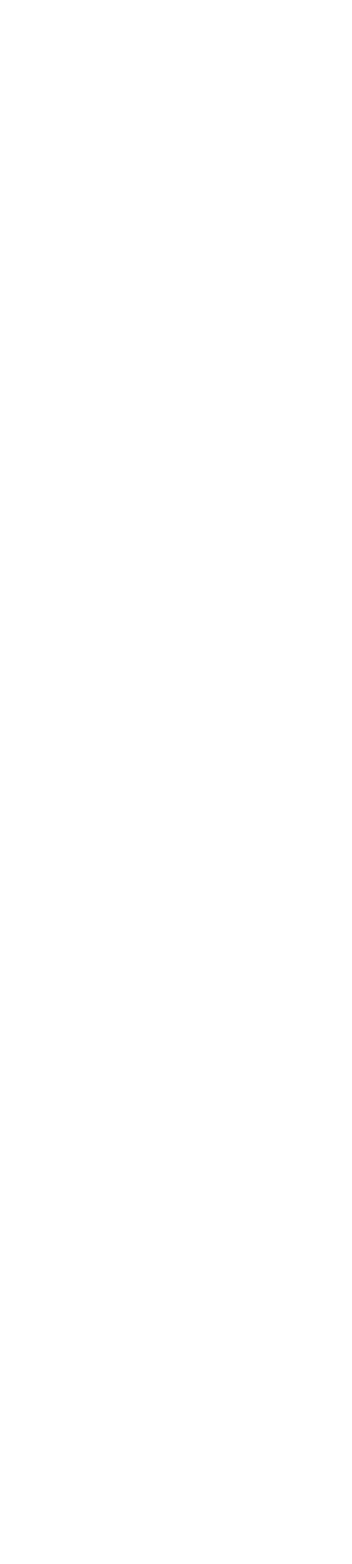
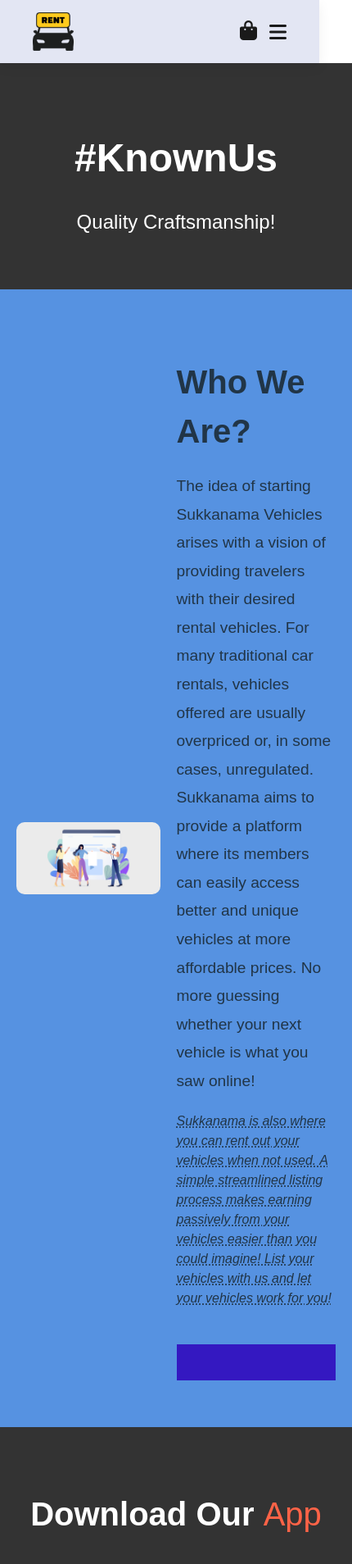
Before and after one commit to DulajAR/GAHDSE24.1F-sukkanama-vehicle-rental, a React (Vite) app: page /about in a window 390 px wide. Before the commit this address had no page. Shown: the top 1908 px of the page at 82% size, 430 px wide, since content can reach past the window. Before the commit the page ends 844 px from the top, so only its background shows below. Built offline with nearby package versions, Linux system fonts and the light colour scheme; grey boxes are pictures that could not be loaded.

Commit message:
add About page
*Created a new About page with basic layout and content,
*Applied initial styling for responsive design,
*Linked About page to the main navigation

```diff
--- a/src/App.css
+++ b/src/App.css
@@ -612,3 +612,108 @@
   font-size: 14px;
   color: #555;
 }
+
+
+
+
+
+
+
+
+
+
+
+
+
+
+
+/* About Content Styles */
+
+/* Page Header Section */
+.about-header {
+  text-align: center;
+  background-color: #333;
+  color: white;
+  padding: 40px 0;
+}
+
+.about-header h2 {
+  font-size: 3rem;
+  margin-bottom: 10px;
+}
+
+.about-header p {
+  font-size: 1.5rem;
+  font-weight: 300;
+}
+
+/* About Us Section */
+#about-head {
+  display: flex;
+  justify-content: space-between;
+  align-items: center;
+  padding: 50px 20px;
+  background-color:
+  #5692e1;
+}
+
+#about-head img {
+  width: 45%;
+  height: auto;
+  border-radius: 10px;
+}
+
+#about-head div {
+  width: 50%;
+  padding-left: 20px;
+}
+
+#about-head h2 {
+  font-size: 2.5rem;
+  margin-bottom: 20px;
+}
+
+#about-head p {
+  font-size: 1.2rem;
+  line-height: 1.8;
+  margin-bottom: 20px;
+}
+
+#about-head abbr {
+  font-style: italic;
+}
+
+#about-head .about-marquee {
+  margin-top: 20px;
+  background-color: #320ebfea;
+  padding: 10px 0;
+}
+
+/* Download App Section */
+#about-app {
+  background-color: #333;
+  color: white;
+  text-align: center;
+  padding: 50px 20px;
+}
+
+#about-app h1 {
+  font-size: 2.5rem;
+  margin-bottom: 20px;
+}
+
+#about-app a {
+  color: #ff6347;
+  text-decoration: none;
+}
+
+.video {
+  width: 80%;
+  margin: 0 auto;
+  position: relative;
+}
+
+.video video {
+  width: 100%;
+  border-radius: 10px;
+}
--- a/src/App.jsx
+++ b/src/App.jsx
@@ -1,7 +1,8 @@
 import React from "react";
 import { Routes, Route, Link } from "react-router-dom";
 
-import Home from "./pages/Home"; // Ensure this file exists
+import Home from "./pages/Home";
+import About from "./pages/About";
 
 const App = () => {
   return (
@@ -9,6 +10,7 @@
 
       <Routes>
         <Route path="/" element={<Home />} />
+        <Route path="/about" element={<About />} />
       </Routes>
     </div>
   );
--- /dev/null
+++ b/src/components/AboutContent.jsx
@@ -0,0 +1,66 @@
+import React from "react";
+import aboutImage from "../assets/a6.jpg"; // Import the image
+import videoFile from "../assets/1.mp4";
+
+const AboutContent = () => {
+  return (
+    <div>
+      {/* Page Header Section */}
+      <section id="page-header" className="about-header">
+        <h2>#KnownUs</h2>
+        <p>Quality Craftsmanship!</p>
+      </section>
+
+      {/* About Us Section */}
+      <section id="about-head" className="section-p1">
+        <img src={aboutImage} alt="About Sukkanama" />
+        <div>
+          <h2>Who We Are?</h2>
+          <p>
+            The idea of starting Sukkanama Vehicles arises with a vision of
+            providing travelers with their desired rental vehicles. For many
+            traditional car rentals, vehicles offered are usually overpriced or,
+            in some cases, unregulated. Sukkanama aims to provide a platform
+            where its members can easily access better and unique vehicles at
+            more affordable prices. No more guessing whether your next vehicle
+            is what you saw online!
+          </p>
+          <abbr title="">
+            Sukkanama is also where you can rent out your vehicles when not
+            used. A simple streamlined listing process makes earning passively
+            from your vehicles easier than you could imagine! List your vehicles
+            with us and let your vehicles work for you!
+          </abbr>
+          <br />
+          <br />
+          {/* Marquee section */}
+          <marquee
+            bgcolor="#ccc"
+            loop="-1"
+            scrollAmount="5"
+            width="100%"
+            className="about-marquee"
+          >
+            At Sukkanama, we take immense pride in introducing our innovative
+            vehicle renting system, built on a foundation of excellence. Our
+            unwavering commitment to providing exceptional service sets us apart
+            in the industry. We extend a warm invitation to you to join us and
+            discover the remarkable difference our new system makes in your
+            travel journey.
+          </marquee>
+        </div>
+      </section>
+
+      {/* Download App Section */}
+      <section id="about-app" className="section-p1">
+        <h1>Download Our <a href="#">App</a></h1>
+        <div className="video">
+        <video autoPlay muted loop src={videoFile}></video>
+
+        </div>
+      </section>
+    </div>
+  );
+};
+
+export default AboutContent;
--- a/src/components/Header.jsx
+++ b/src/components/Header.jsx
@@ -1,31 +1,66 @@
-import React, { useState } from 'react';
-import { Link } from 'react-router-dom';
-import logo from '../assets/logo.png';
+import React, { useState } from "react";
+import { Link, useLocation } from "react-router-dom";
+import logo from "../assets/logo.png";
 
 const Header = () => {
   const [isMobileMenuOpen, setMobileMenuOpen] = useState(false);
+  const location = useLocation(); // Get the current URL path
 
   const toggleMobileMenu = () => {
     setMobileMenuOpen(!isMobileMenuOpen);
   };
 
   return (
-    <section id="header">
+    <header id="header">
       <img src={logo} className="logo" alt="Sukkanama Logo" />
       <nav>
         <ul id="navbar" className={isMobileMenuOpen ? "active" : ""}>
-          <li><Link to="/" className="active">Home</Link></li>
-          <li><Link to="/loginSupplier">Rent Your Vehicle</Link></li>
-          <li><Link to="/loginCustomer">Find Your Vehicle</Link></li>
-          <li><Link to="/about">About</Link></li>
-          <li><Link to="/contact">Contact</Link></li>
+          <li>
+            <Link to="/" className={location.pathname === "/" ? "active" : ""}>
+              Home
+            </Link>
+          </li>
+          <li>
+            <Link
+              to="/loginSupplier"
+              className={location.pathname === "/loginSupplier" ? "active" : ""}
+            >
+              Rent Your Vehicle
+            </Link>
+          </li>
+          <li>
+            <Link
+              to="/loginCustomer"
+              className={location.pathname === "/loginCustomer" ? "active" : ""}
+            >
+              Find Your Vehicle
+            </Link>
+          </li>
+          <li>
+            <Link
+              to="/about"
+              className={location.pathname === "/about" ? "active" : ""}
+            >
+              About
+            </Link>
+          </li>
+          <li>
+            <Link
+              to="/contact"
+              className={location.pathname === "/contact" ? "active" : ""}
+            >
+              Contact
+            </Link>
+          </li>
         </ul>
       </nav>
       <div id="mobile">
-        <Link to="/cart"><i className="fas fa-shopping-bag"></i></Link>
+        <Link to="/cart">
+          <i className="fas fa-shopping-bag"></i>
+        </Link>
         <i id="bar" className="fas fa-bars" onClick={toggleMobileMenu}></i>
       </div>
-    </section>
+    </header>
   );
 };
 
--- /dev/null
+++ b/src/pages/About.jsx
@@ -0,0 +1,20 @@
+import React from "react";
+import Header from "../components/Header";
+import AboutContent from "../components/AboutContent";
+import Features from "../components/Feature";
+import Newsletter from "../components/Newsletter";
+import Footer from "../components/Footer";
+
+const About = () => {
+  return (
+    <div>
+      <Header />
+      <AboutContent />
+      <Features />
+      <Newsletter />
+      <Footer />
+    </div>
+  );
+};
+
+export default About;
```
Also changed, not shown: src/pages/Home.jsx (+11 -11 lines), src/main.jsx (line endings or trailing spaces).
